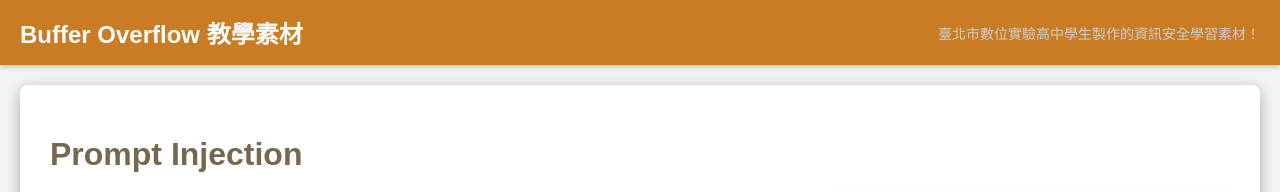
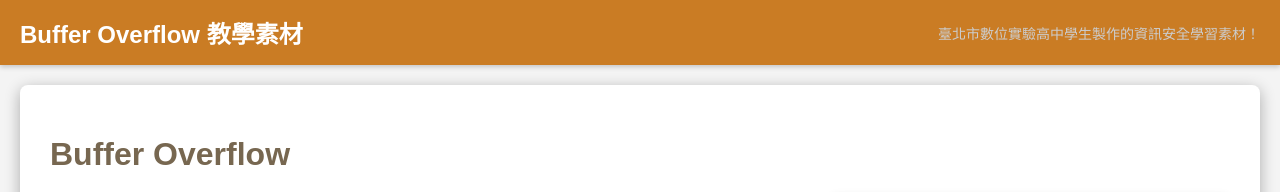
Before and after one commit to tschool-ctf/Buffer-Overflow_Learning_Resource, a plain HTML site: page index.html in a window 1280 px wide. Shown: the top 192 px of the page. Drawn offline with Linux system fonts and the light colour scheme; grey boxes are pictures that could not be loaded.

Commit message:
Fix: fix the title of index.html

```diff
--- a/index.html
+++ b/index.html
@@ -16,7 +16,7 @@
 
     <div class="container">
         <main>
-            <h1 style="color:rgb(119, 103, 80);">Prompt Injection</h1>
+            <h1 style="color:rgb(119, 103, 80);">Buffer Overflow</h1>
 
             <div class="video-content-wrapper noto">
                 <div class="youtube-video-container">
```
